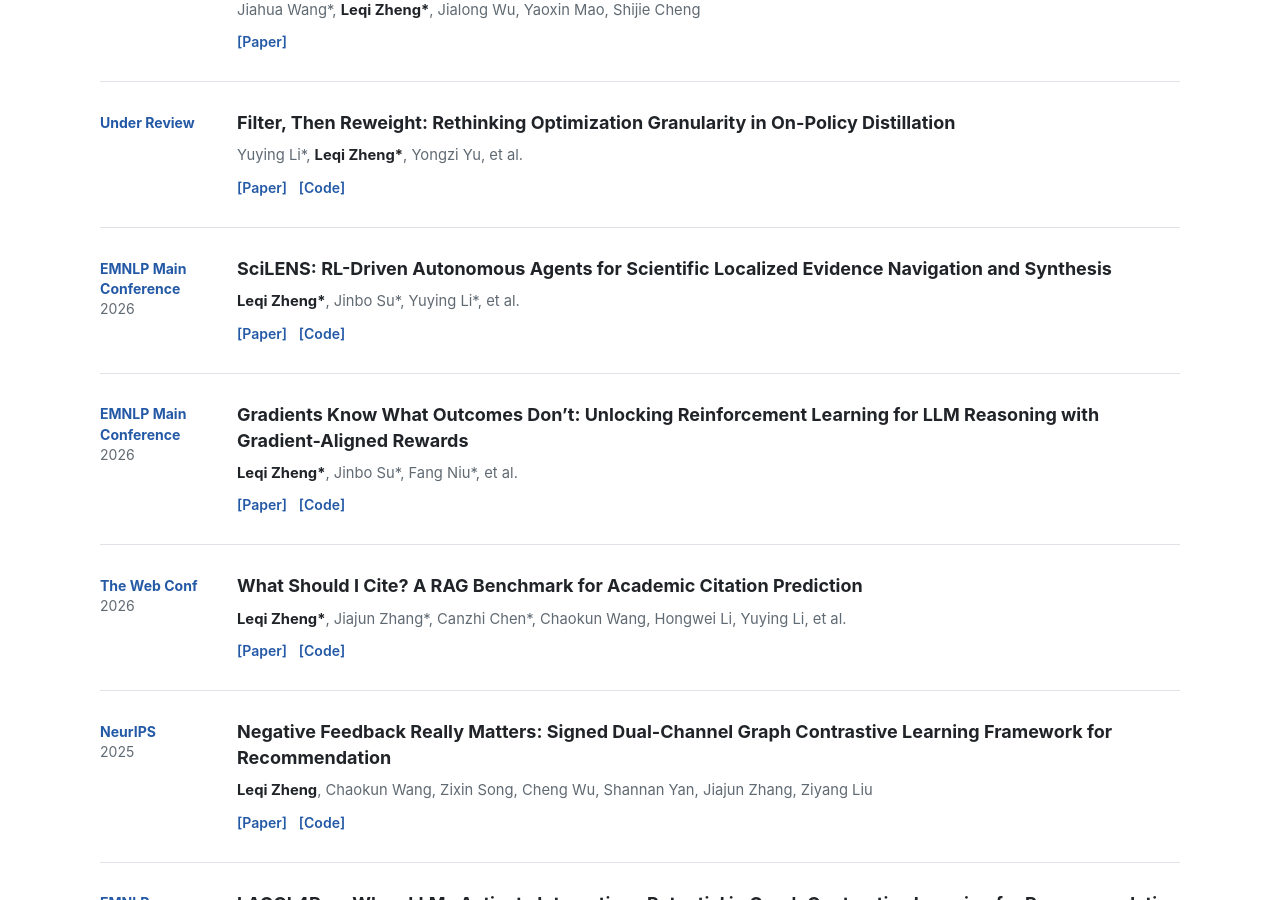
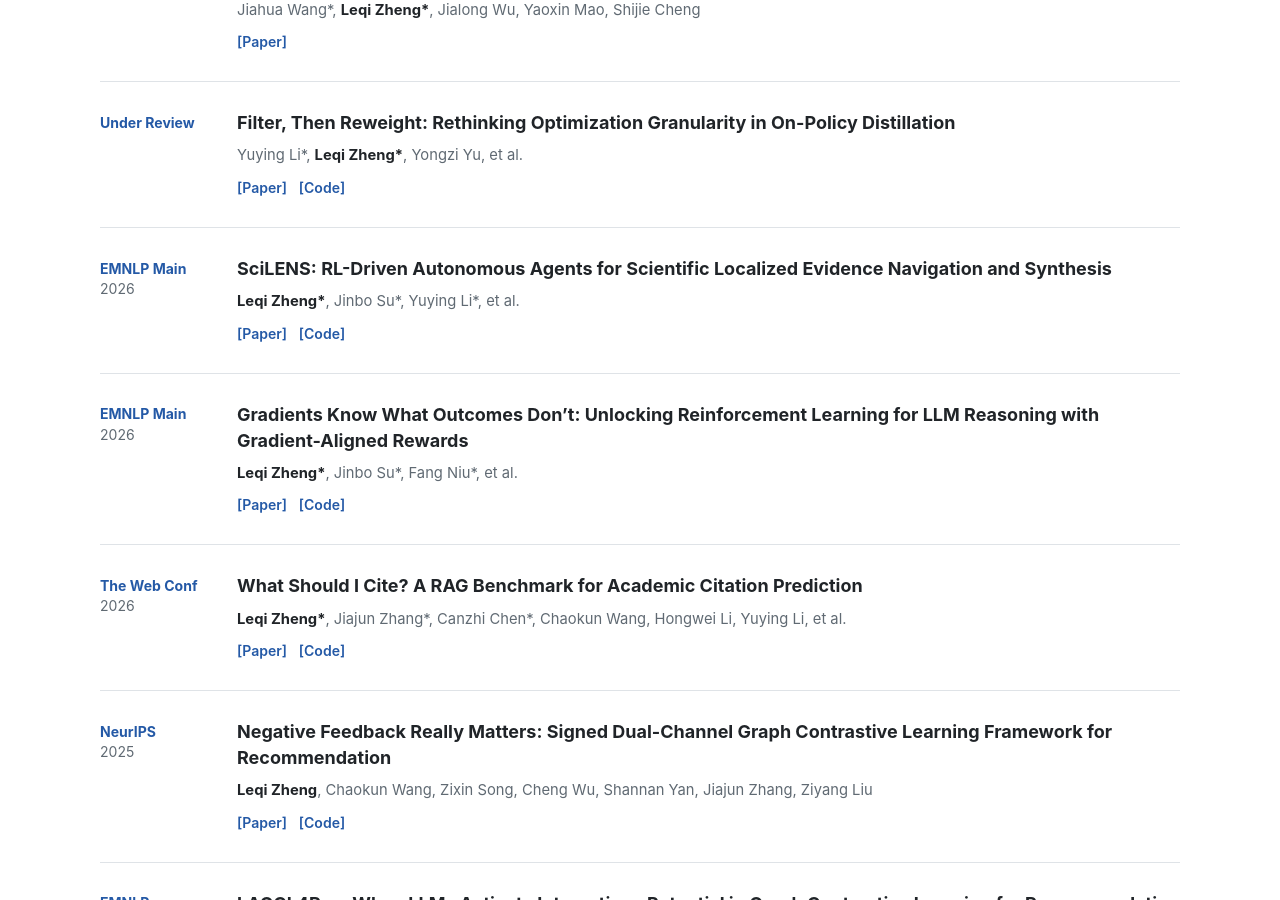
Before and after one commit to LQgdwind/LQgdwind.github.io, a Jekyll site: the page built from _pages/about.md, in a window 1280 px wide and 900 px high, scrolled down 2241 px. Built offline with Jekyll 4.4.1, drawn with Linux system fonts in a browser that asks for light colours.

Commit message:
Update venue names in home.yml

```diff
--- a/_data/home.yml
+++ b/_data/home.yml
@@ -65,7 +65,7 @@ publications:
         url: "https://github.com/YuYingLi0/FiRe-OPD"
   - title: "SciLENS: RL-Driven Autonomous Agents for Scientific Localized Evidence Navigation and Synthesis"
     short_title: "SciLENS"
-    venue: "EMNLP Main Conference"
+    venue: "EMNLP Main"
     year: "2026"
     authors: "<strong>Leqi Zheng*</strong>, Jinbo Su*, Yuying Li*, et al."
     links:
@@ -75,7 +75,7 @@ publications:
         url: "https://github.com/LQgdwind/SciLENS"
   - title: "Gradients Know What Outcomes Don’t: Unlocking Reinforcement Learning for LLM Reasoning with Gradient-Aligned Rewards"
     short_title: "Gradient-Aligned Rewards"
-    venue: "EMNLP Main Conference"
+    venue: "EMNLP Main"
     year: "2026"
     authors: "<strong>Leqi Zheng*</strong>, Jinbo Su*, Fang Niu*, et al."
     links:
```
